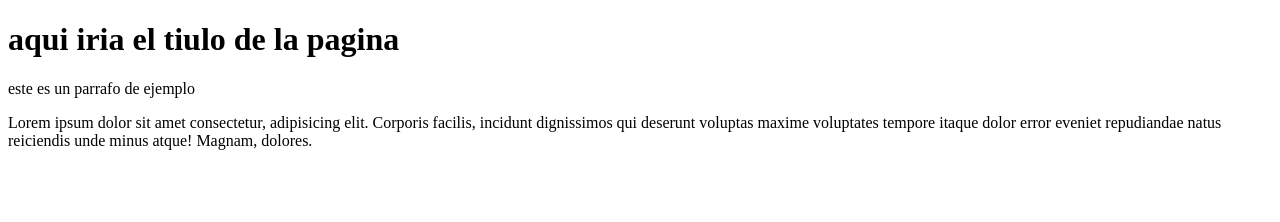
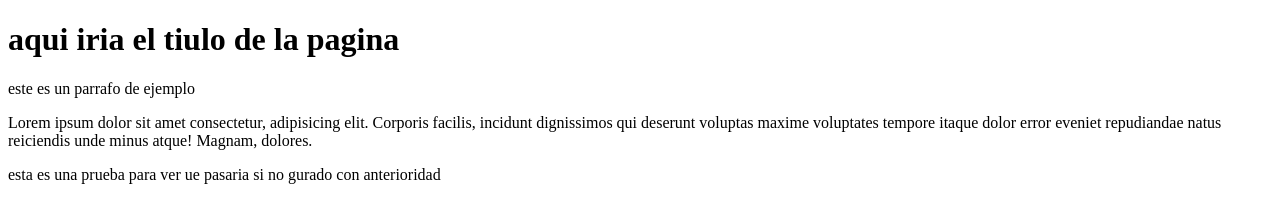
Before and after one commit to DaniloAlexander/proyecto-web-empres-c, a plain HTML site: page index.html in a window 1280 px wide. Drawn offline with Linux system fonts and the light colour scheme.

Commit message:
Update index.html

```diff
--- a/index.html
+++ b/index.html
@@ -8,5 +8,6 @@
     <h1>aqui iria el tiulo de la pagina</h1>
     <p>este es un parrafo de ejemplo</p>
     <p>Lorem ipsum dolor sit amet consectetur, adipisicing elit. Corporis facilis, incidunt dignissimos qui deserunt voluptas maxime voluptates tempore itaque dolor error eveniet repudiandae natus reiciendis unde minus atque! Magnam, dolores.</p>
+    <p>esta es una prueba para ver ue pasaria si no gurado con anterioridad</p>
 </body>
 </html>
```
